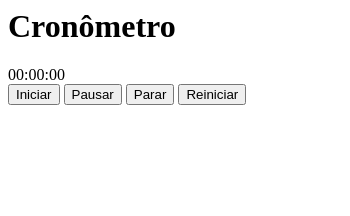
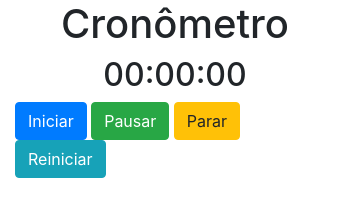
Before and after one commit to marcelo-franco/terap, an Electron app: page index.html in a window 350 px wide. Drawn offline with nearby package versions, Linux system fonts and the light colour scheme; no server answers.

Commit message:
melhorando o visual de nossa aplicação com o bootstrap

```diff
--- a/app/chronotray.js
+++ b/app/chronotray.js
@@ -29,7 +29,7 @@ class ChronoTray extends Tray {
             this.mainWindow.hide();
         } else {
             this.mainWindow.setBounds({
-                x: x >= 400 ? x - width / 2 : x,
+                x: x >= 400 ? x - Math.floor(width / 2) : x,
                 y: y >= 300 ? y - height : y,
                 width,
                 height
--- a/index.html
+++ b/index.html
@@ -1,13 +1,20 @@
-<head></head>
+<!doctype html>
+<head>
+    <!-- Required meta tags -->
+    <meta charset="utf-8">
+    <meta name="viewport" content="width=device-width, initial-scale=1, shrink-to-fit=no">
+    <!-- Bootstrap CSS -->
+    <link rel="stylesheet" href="./node_modules/bootstrap/dist/css/bootstrap.min.css">
+</head>
 <body>
-	<h1>Cronômetro</h1>
+	<h1 class="h1 text-center">Cronômetro</h1>
     <div id="chronoExample">
-        <div class="values">00:00:00</div>
-        <div>
-            <button class="startButton">Iniciar</button>
-            <button class="pauseButton" >Pausar</button>
-            <button class="stopButton">Parar</button>
-            <button class="resetButton">Reiniciar</button>
+        <h2 class="values h2 text-center">00:00:00</h2>
+        <div class="container">
+            <button class="startButton btn btn-primary">Iniciar</button>
+            <button class="pauseButton btn btn-success" >Pausar</button>
+            <button class="stopButton btn btn-warning">Parar</button>
+            <button class="resetButton btn btn-info">Reiniciar</button>
         </div>
     </div>
     <script>
@@ -56,5 +63,7 @@
             timeUpdate;
             ipcRenderer.send('timeUpdate', timeUpdate);
         });
-	</script>
+    </script>
+    <script src="./node_modules/jquery/dist/jquery.slim.min.js"></script>
+    <script src="./node_modules/bootstrap/dist/js/bootstrap.bundle.min.js"></script>
 </body>
--- a/index.js
+++ b/index.js
@@ -7,8 +7,8 @@ let tray;
 
 app.on('ready', () => {
     mainWindow = new BrowserWindow({
-        height: 150,
-        width: 300,
+        height: 160,
+        width: 350,
         frame: false,
         resizable: false,
         show: false,
--- a/package.json
+++ b/package.json
@@ -9,7 +9,9 @@
   "author": "",
   "license": "ISC",
   "dependencies": {
+    "bootstrap": "^4.1.3",
     "easytimer.js": "^2.2.3",
-    "electron": "^2.0.8"
+    "electron": "^2.0.8",
+    "jquery": "^3.3.1"
   }
 }
```
Also changed, not shown: 1 other file.
